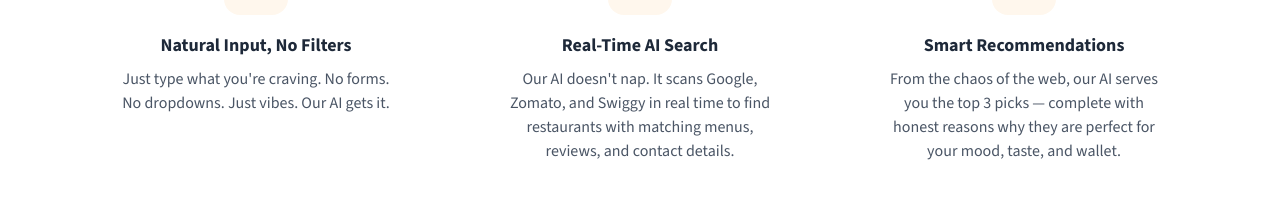
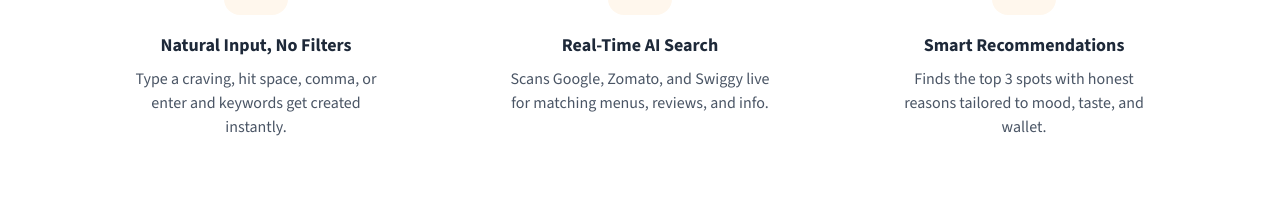
Before and after one commit to natanyamodi/cravio, a Next.js app: page / in a window 1280 px wide. Shown: the part 997-1196 px from the top of the page. Built offline with nearby package versions, Linux system fonts and the light colour scheme; no server answers.

Commit message:
updated features section

```diff
--- a/components/home/feature-section.tsx
+++ b/components/home/feature-section.tsx
@@ -5,17 +5,17 @@ export default function FeatureSection() {
           {
             icon: <Zap className="w-8 h-8 text-purple-400" />,
             title: "Natural Input, No Filters",
-            description: "Just type what you're craving. No forms. No dropdowns. Just vibes. Our AI gets it."
+            description: "Type a craving, hit space, comma, or enter and keywords get created instantly."
           },
           {
             icon: <Brain className="w-8 h-8 text-purple-400" />,
             title: "Real-Time AI Search",
-            description: "Our AI doesn't nap. It scans Google, Zomato, and Swiggy in real time to find restaurants with matching menus, reviews, and contact details."
+            description: "Scans Google, Zomato, and Swiggy live for matching menus, reviews, and info."
           },
           {
             icon: <Star className="w-8 h-8 text-purple-400" />,
             title: "Smart Recommendations",
-            description: "From the chaos of the web, our AI serves you the top 3 picks — complete with honest reasons why they are perfect for your mood, taste, and wallet."
+            description: "Finds the top 3 spots with honest reasons tailored to mood, taste, and wallet."
           }
     ]
 
```
